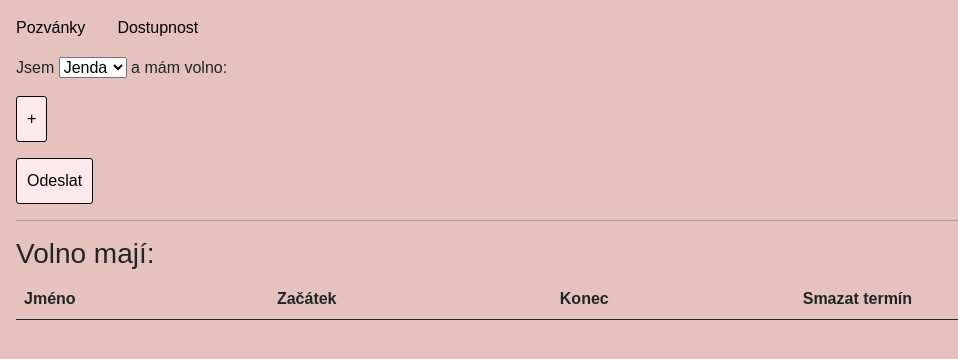
After one commit to piipecek/bytari, a Flask app: page /dostupnost in a window 1280 px wide. The commit adds this page. Shown: the top 359 px of the page, without its empty margins (0-958 px from the left). Run offline with Flask 3, Linux system fonts and the light colour scheme; data that the repository does not hold is empty; some libraries are stand-ins or nearby versions; some web fonts are replaced.

Commit message:
dostupnost kluků

```diff
--- a/website/api.py
+++ b/website/api.py
@@ -3,10 +3,18 @@ import json
 from pathlib import Path
 
 pozvanky = Path('pozvanky.json')
+volno = Path('volno.json')
 
 api = Blueprint("api",__name__)
 
 @api.route("/pozvanky")
-def get_pozvanky() -> dict:
+def get_pozvanky():
     with pozvanky.open() as f:
         return json.dumps(json.load(f))
+
+@api.route("/volna")
+def get_volno():
+    with volno.open() as f:
+        volno_list = json.load(f)
+        volno_list.sort(key=lambda x: (x["jmeno"], x["start"]))
+        return json.dumps(volno_list)
--- /dev/null
+++ b/website/static/dostupnost.js
@@ -0,0 +1,115 @@
+let plusbutton = document.getElementById("+");
+let volno_div = document.getElementById("volno");
+let submit_button = document.getElementById("submit_button");
+let form = document.getElementById("form");
+let name_select = document.getElementById("select");
+let data_input = document.getElementById("data");
+let tbody = document.getElementById("tbody");
+
+import httpGet from "./http_get.js"
+
+let volno = JSON.parse(httpGet("/volna"))
+
+plusbutton.addEventListener("click", function() {
+    let row = document.createElement("div");
+
+    let date = document.createElement("input");
+    date.type = "date";
+    date.name = "date";
+    date.classList.add("mx-2");
+    row.appendChild(date);
+
+    let od_span = document.createElement("span");
+    od_span.innerText = "od";
+    od_span.classList.add("mx-2");
+    row.appendChild(od_span);
+
+    let start_time = document.createElement("input");
+    start_time.type = "time";
+    start_time.name = "start_time";
+    start_time.classList.add("mx-2");
+    row.appendChild(start_time);
+
+    let do_span = document.createElement("span");
+    do_span.innerText = "do";
+    do_span.classList.add("mx-2");
+    row.appendChild(do_span);
+
+    let end_time = document.createElement("input");
+    end_time.type = "time";
+    end_time.name = "end_time";
+    end_time.classList.add("mx-2");
+    row.appendChild(end_time);
+
+    volno_div.appendChild(row);
+})
+
+
+submit_button.addEventListener("click", function() {
+    let result = {}
+    let name = name_select.value;
+    let error = false
+    result["name"] = name;
+    result["dates"] = []
+    for (let row of volno_div.children) {
+        let date = row.children[0].value;
+        let start_time = row.children[2].value;
+        let end_time = row.children[4].value;
+        let start_date = new Date(date);
+        let end_date = new Date(date);
+        start_date.setHours(start_time.split(":")[0]);
+        start_date.setMinutes(start_time.split(":")[1]);
+        end_date.setHours(end_time.split(":")[0]);
+        end_date.setMinutes(end_time.split(":")[1]);
+        if (start_date >= end_date) {
+            error = true;
+            break;
+        }
+        try {
+            let s = start_date.toISOString();
+            let e = end_date.toISOString();
+        } catch (e) {
+            error = true;
+            break;
+        }
+        result["dates"].push({"date": date, "start": start_date.toISOString(), "end": end_date.toISOString()});
+    }
+    if (error) {
+        alert("Chyba v zadávání času, opravte ji.");
+        return;
+    }
+    data_input.value = JSON.stringify(result);
+    form.submit();
+})
+
+for (let v of volno) {
+    console.log(v);
+    let tr = document.createElement("tr");
+    let td2 = document.createElement("td");
+    let td3 = document.createElement("td");
+    let td4 = document.createElement("td");
+    let td5 = document.createElement("td");
+
+    function pretty_time_from_iso(iso) {
+        let date = new Date(iso);
+        return date.toLocaleTimeString();
+    }
+
+    td2.innerText = v["jmeno"];
+    td3.innerText = pretty_time_from_iso(v["start"]);
+    td4.innerText = pretty_time_from_iso(v["end"]);
+
+    let smazat_button = document.createElement("button");
+    smazat_button.innerText = "Smazat";
+    smazat_button.name = "smazat";
+    smazat_button.value = v["id"];
+    smazat_button.type = "submit";
+    smazat_button.classList.add("custom-delete-button");
+    td5.appendChild(smazat_button);
+
+    tr.appendChild(td2);
+    tr.appendChild(td3);
+    tr.appendChild(td4);
+    tr.appendChild(td5);
+    tbody.appendChild(tr);
+}
--- a/website/static/style.css
+++ b/website/static/style.css
@@ -37,6 +37,7 @@ body{
     border: 1px solid black;
     color: black;
     background-color: #FBE9EB;
+    text-align: center;
 }
 .input-button {
     width: 100%;
@@ -49,22 +50,64 @@ body{
 
 .input:hover {
     background-color: white;
+    text-align: center;
+}
+.input:hover::placeholder{
+    color: gray;
 }
 
 .input-button:hover {
     background-color: white;
+    color: gray
 }
 
 .input:focus {
     background-color: white;
 }
 
-::placeholder {
+.input:focus::placeholder{
+    color: gray;
+}
+
+.input::placeholder {
     color: black;
     opacity: 1;
     text-align: center;
 }
 
+.navb {
+    display: flex;
+}
+.navbar-item {
+    padding: 1rem;
+}
+.navlink {
+    color: black;
+    text-decoration: none;
+}
+
+.custom-button{
+    background-color: #FBE9EB;
+    color: black;
+    border: 1px solid black;
+    border-radius: 3px;
+    padding: 10px;
+    cursor: pointer;
+    margin-top: 1rem;
+}
+
+.custom-delete-button {
+    background-color: #FBE9EB;
+    color: black;
+    border: 1px solid black;
+    border-radius: 3px;
+    padding: 5px;
+    cursor: pointer;
+}
+
+.custom-delete-button:hover {
+    background-color: white;
+}
 
 @media (max-width: 768px) {
     .twenty {
--- /dev/null
+++ b/website/templates/dostupnost.html
@@ -0,0 +1,46 @@
+{% extends "index.html" %}
+
+{% block content %}
+<div class="navb">
+    <div class="navbar-item">
+        <a class="navlink" href="{{url_for('views.admin')}}">Pozvánky</a>
+    </div>
+    <div class="navbar-item">
+        <a class="navlink" href="{{url_for('views.dostupnost')}}">Dostupnost</a>
+    </div>
+</div>
+<div class="mx-3">
+    Jsem
+    <select id="select" name="select">
+        <option value="Jenda">Jenda</option>
+        <option value="Kuba">Kuba</option>
+        <option value="Marek">Marek</option>
+        <option value="Rocco">Rocco</option>
+    </select>
+    a mám volno:
+    <div id="volno"></div>
+    <button type="button" id="+" class="custom-button">+</button><br>
+    <button type="button" class="custom-button" id="submit_button">Odeslat</button>
+    <form method="post" class="mx-2" id="form">
+        <input type="hidden" name="data" id="data">
+    </form>
+    <hr>
+    <h3>Volno mají:</h3>
+    <form method="post">
+        <table class="table table-striped table-hover">
+            <thead>
+                <tr>
+                    <th>Jméno</th>
+                    <th>Začátek</th>
+                    <th>Konec</th>
+                    <th>Smazat termín</th>
+                </tr>
+            </thead>
+            <tbody id="tbody">
+            </tbody>
+        </table>
+    </form>
+</div>
+
+<script type="module" src="{{url_for('static', filename='dostupnost.js')}}"></script>
+{% endblock %}
--- a/website/views.py
+++ b/website/views.py
@@ -1,5 +1,7 @@
 from flask import Blueprint, render_template, request, redirect, url_for
 from .pozvanky_handling import vynulovat_by_id, toggle_zamknuti_by_id
+from .volno_handling import ulozit_nove_volno, delete_volno_by_id
+import json
 
 
 views = Blueprint("views",__name__)
@@ -24,3 +26,17 @@ def admin():
             toggle_zamknuti_by_id(int(id))
 
     return redirect(url_for("views.admin"))
+
+@views.route("/dostupnost", methods=["GET", "POST"])
+def dostupnost():
+    if request.method == "GET":
+        return render_template("dostupnost.html")
+    else:
+        if id := request.form.get("smazat"):
+            delete_volno_by_id(int(id))
+        else:
+            data = request.form.get("data")
+            data = json.loads(data)
+            for zaznam in data["dates"]:
+                ulozit_nove_volno(data["name"], zaznam["start"], zaznam["end"])
+        return redirect(url_for("views.dostupnost"))
```
Also changed, not shown: website/__init__.py (+7 -0 lines), website/templates/admin.html (+10 -1 lines), website/volno_handling.py (added, +31 -0 lines), 1 other file.
